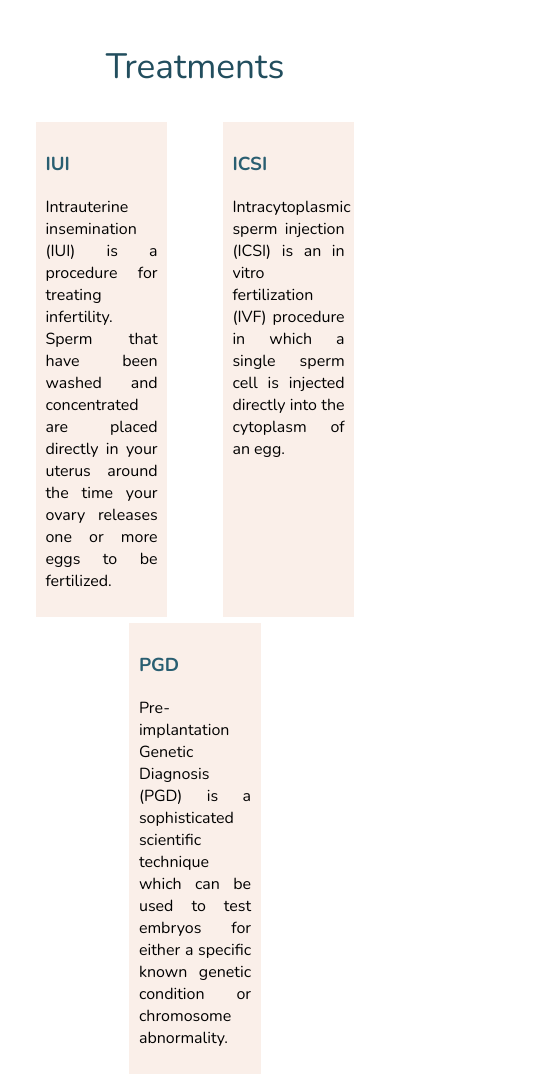
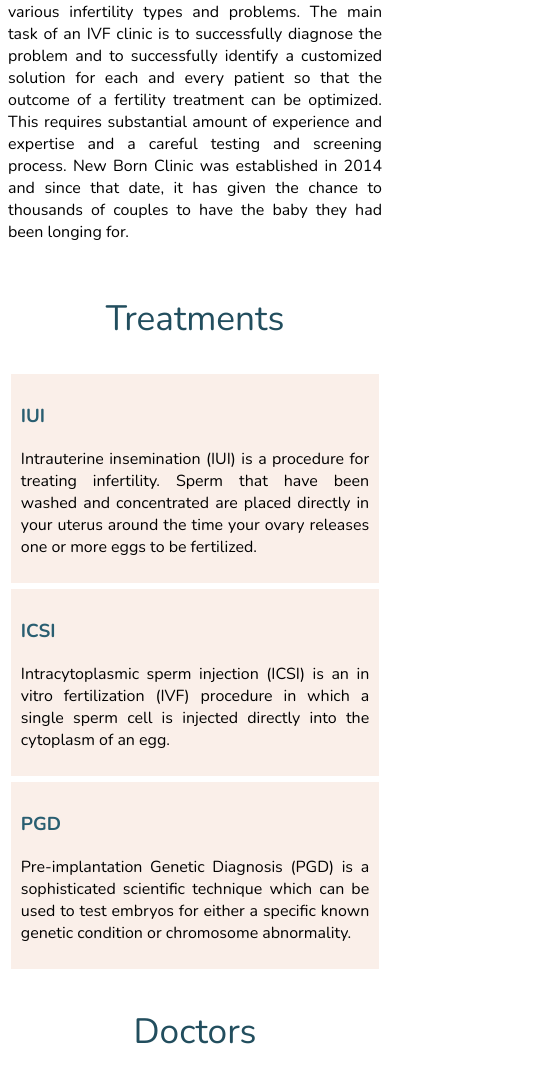
Before and after one commit to kriradevska/company-front-page, a plain HTML site: page index.html in a window 390 px wide. Shown: the part 854-1931 px from the top of the page, 539 px wide, since content can reach past the window. Drawn offline with nearby package versions, Linux system fonts and the light colour scheme.

Commit message:
media add for treatments div

```diff
--- a/styles.css
+++ b/styles.css
@@ -11,7 +11,7 @@ body {
   }
 
   .logo img {
-    height: 2.7em;
+    height: 100%;
     width: auto;
     align-self: center;
   }
@@ -148,3 +148,10 @@ body {
     text-align: left;
     padding-top: 0.35em;
   }
+
+ @media only screen and (max-width: 600px) {
+  .treatment_box div {
+    max-width: 100%;
+    flex-direction: column;
+  }
+ }
```
